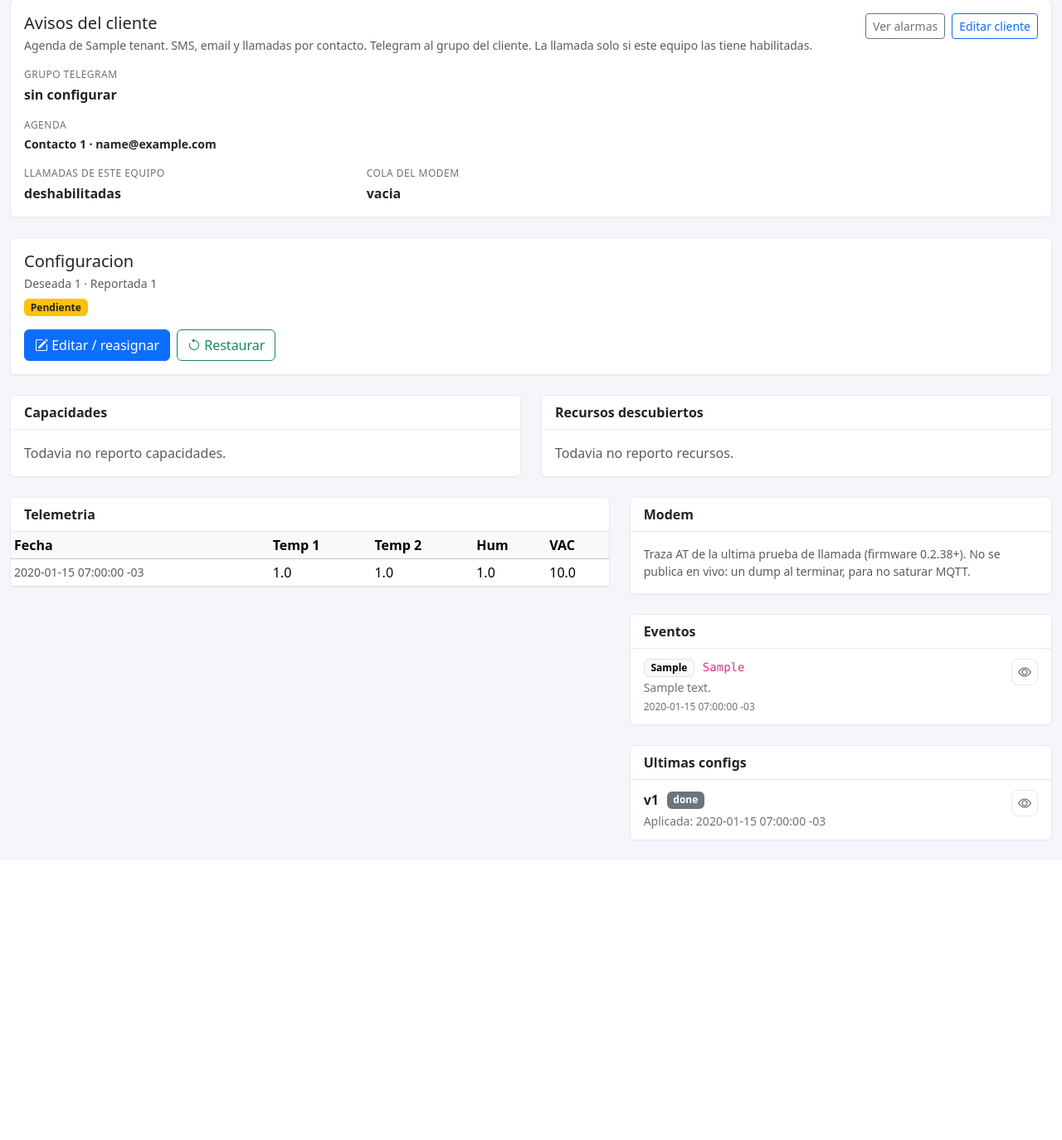
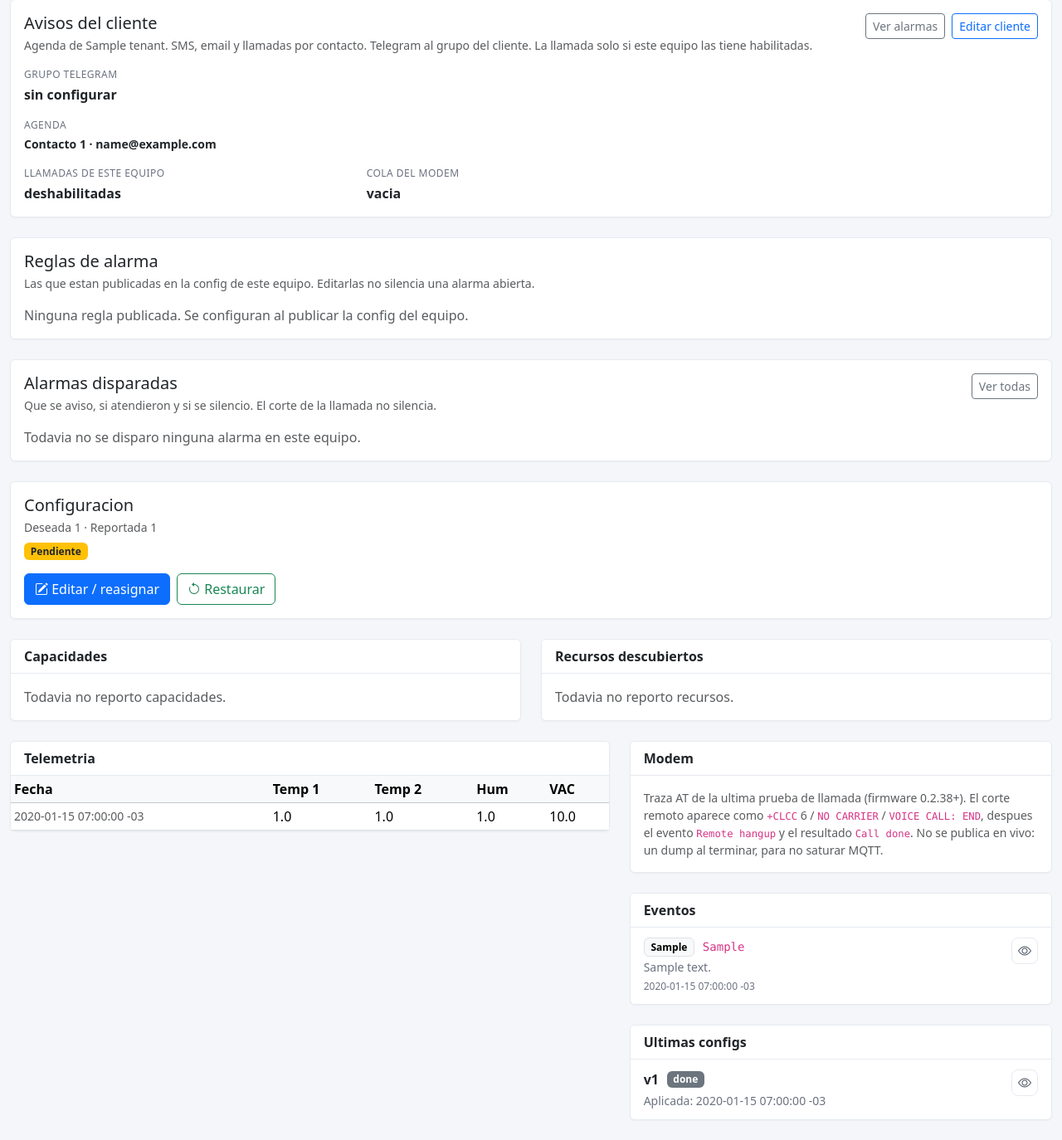
Before and after one commit to nmarcovecchio/cof, a Flask app: page /devices/1 in a window 1280 px wide. Shown: the part 500-1874 px from the top of the page at 83% size. Before the commit the page ends 1515 px from the top, so only its background shows below. Run offline with Flask 3, Linux system fonts and the light colour scheme; the visitor is signed in with stand-in values (Sample User, id 1); tables that the repository leaves empty hold one stand-in row (values such as "Sample post").

Commit message:
Show device alarm rules and treat remote hangup as call progress.
Remote hangup and modem URCs were closing the call job before Call done arrived. The device page now lists published rules and recent alarm cycles.

Co-authored-by: Cursor <cursoragent@cursor.com>

```diff
--- a/backend/app/alarms.py
+++ b/backend/app/alarms.py
@@ -178,6 +178,66 @@ def format_rule_detail(rule: dict, telemetry: dict) -> str:
     if description:
         return f"{description}: {core}"
     return core
+
+
+RULE_OPERATORS = {
+    "gt": ">",
+    "lt": "<",
+    "gte": "≥",
+    "lte": "≤",
+    "eq": "=",
+    "ne": "≠",
+}
+
+ACTION_LABELS = {
+    "call": "llamada",
+    "sms": "SMS",
+    "email": "email",
+    "telegram": "Telegram",
+    "log_only": "solo log",
+}
+
+
+def configured_rules_view(device: Device) -> list[dict]:
+    payload = latest_config_payload(device)
+    sensors = {
+        str(item.get("id")): item
+        for item in (payload.get("sensors") or [])
+        if isinstance(item, dict) and item.get("id")
+    }
+    agenda = {str(item.get("id")): item for item in tenant_contacts(device.tenant)}
+    rows = []
+    for rule in payload.get("rules") or []:
+        if not isinstance(rule, dict):
+            continue
+        sensor_id = str(rule.get("sensor_id") or "")
+        sensor = sensors.get(sensor_id) or {}
+        sensor_name = (sensor.get("name") or "").strip() or sensor_id or "sensor"
+        actions = [ACTION_LABELS.get(str(item), str(item)) for item in (rule.get("actions") or [])]
+        who = []
+        for key in ("call_contact_ids", "sms_contact_ids", "email_contact_ids"):
+            for contact_id in rule.get(key) or []:
+                contact = agenda.get(str(contact_id)) or {}
+                name = (contact.get("name") or "").strip() or str(contact_id)
+                if name not in who:
+                    who.append(name)
+        duration = _safe_seconds(rule.get("duration_seconds"))
+        hysteresis = _safe_seconds(rule.get("hysteresis_seconds"))
+        operator = RULE_OPERATORS.get(rule.get("operator"), rule.get("operator") or "?")
+        title = (rule.get("description") or "").strip() or sensor_name
+        rows.append(
+            {
+                "title": title,
+                "condition": f"{sensor_name} {operator} {rule.get('threshold')}",
+                "duration_label": "inmediato" if duration <= 0 else f"durante {duration}s",
+                "actions": actions,
+                "who": who,
+                "escalate": bool(rule.get("escalate_calls", True)),
+                "hysteresis": hysteresis,
+                "clear": [ACTION_LABELS.get(str(item), str(item)) for item in (rule.get("clear_actions") or [])],
+            }
+        )
+    return rows
 
 
 def _redis_client():
--- a/backend/app/main.py
+++ b/backend/app/main.py
@@ -19,7 +19,7 @@ from werkzeug.middleware.proxy_fix import ProxyFix
 
 from .alarm_ack import acknowledge_by_token, acknowledge_device_from_event, lookup_ack_link, open_device_alarms
 from .alarm_log import friendly_step
-from .alarms import dispatch_alarm, latest_config_payload, resolve_contacts
+from .alarms import configured_rules_view, dispatch_alarm, latest_config_payload, resolve_contacts
 from .contacts import normalize_contact, new_contact_id, sync_legacy_fields, tenant_contacts, tenant_telegram_chats
 from .modem_queue import active_modem_jobs, enqueue_modem_job, pump_modem_queue
 from .extensions import db
@@ -611,6 +611,15 @@ def create_app() -> Flask:
         )
         recent_events = Event.query.filter_by(device_id=device.id).order_by(Event.started_at.desc()).limit(15).all()
         configs = DeviceConfig.query.filter_by(device_id=device.id).order_by(DeviceConfig.version.desc()).limit(5).all()
+        recent_alarms = [
+            alarm_view(event)
+            for event in (
+                Event.query.filter_by(device_id=device.id, type="alarm")
+                .order_by(Event.started_at.desc())
+                .limit(8)
+                .all()
+            )
+        ]
         modem_trace_event = next(
             (
                 event
@@ -625,6 +634,8 @@ def create_app() -> Flask:
             device=device,
             recent_telemetry=recent_telemetry,
             recent_events=recent_events,
+            recent_alarms=recent_alarms,
+            configured_rules=configured_rules_view(device),
             configs=configs,
             test_phone=last_used_test_phone(device, configs),
             modem_trace_event=modem_trace_event,
--- a/backend/app/modem_queue.py
+++ b/backend/app/modem_queue.py
@@ -16,6 +16,8 @@ MAX_QUEUED_JOBS = 16
 CALL_TIMEOUT = timedelta(minutes=4)
 SMS_TIMEOUT = timedelta(minutes=2)
 
+# Progress MQTT from firmware (publishTestCallProgress). The job finishes on
+# the later Call done / Call no answer / … result, not on these.
 CALL_PROGRESS_PREFIXES = (
     "Downloading",
     "Preparing",
@@ -24,6 +26,13 @@ CALL_PROGRESS_PREFIXES = (
     "Retrying",
     "Resetting",
     "Timeout, call already",
+    "Timeout, call still",
+    "Ringing",
+    "Playing audio",
+    "Audio finished",
+    "Remote hangup",
+    "CSFB in progress",
+    "Modem:",
 )
 
 MODEM_COMMANDS = {"test_call", "test_sms"}
--- a/backend/app/templates/dashboard.html
+++ b/backend/app/templates/dashboard.html
@@ -139,6 +139,8 @@
               <span class="badge text-bg-warning text-dark">{{ sev }}</span>
             {% elif sev == 'error' %}
               <span class="badge text-bg-danger">{{ sev }}</span>
+            {% elif event.type == 'test_call' and (event.message or '').startswith('Remote hangup') %}
+              <span class="badge text-bg-success">corte</span>
             {% elif event.type == 'test_call' and (event.message or '').startswith('Call done') %}
               <span class="badge text-bg-success">ok</span>
             {% elif event.type == 'test_sms' and (event.message or '').startswith('SMS sent') %}
--- a/backend/app/templates/device_detail.html
+++ b/backend/app/templates/device_detail.html
@@ -149,6 +149,91 @@
         </div>
       </div>
     </div>
+  </div>
+</div>
+
+<div class="card mb-4">
+  <div class="card-body">
+    <div class="d-flex flex-wrap justify-content-between align-items-start gap-3 mb-3">
+      <div>
+        <h2 class="h5 mb-1">Reglas de alarma</h2>
+        <div class="text-muted small">Las que estan publicadas en la config de este equipo. Editarlas no silencia una alarma abierta.</div>
+      </div>
+      {% if not device.archived_at %}
+      <a class="btn btn-sm btn-outline-primary" href="{{ url_for('device_config', device_uid=device.device_uid) }}">Editar reglas</a>
+      {% endif %}
+    </div>
+    {% if configured_rules %}
+      {% for rule in configured_rules %}
+      <div class="border rounded p-3{% if not loop.last %} mb-2{% endif %}">
+        <div class="fw-semibold">{{ rule.title }}</div>
+        <div class="small text-muted">Dispara si {{ rule.condition }} · {{ rule.duration_label }}</div>
+        <div class="small mt-1">
+          Avisa: {{ rule.actions|join(', ') or 'nada' }}
+          {% if rule.who %} · {{ rule.who|join(', ') }}{% endif %}
+        </div>
+        <div class="small text-muted">
+          {% if rule.escalate %}Escala al siguiente telefono si no atienden.{% else %}Llama solo al primero.{% endif %}
+          {% if rule.hysteresis %} Rearme {{ rule.hysteresis }}s.{% else %} No se repite hasta que se normalice.{% endif %}
+          {% if rule.clear %} Al normalizarse: {{ rule.clear|join(', ') }}.{% endif %}
+        </div>
+      </div>
+      {% endfor %}
+    {% else %}
+      <p class="text-muted mb-0">Ninguna regla publicada. Se configuran al publicar la config del equipo.</p>
+    {% endif %}
+  </div>
+</div>
+
+<div class="card mb-4">
+  <div class="card-body">
+    <div class="d-flex flex-wrap justify-content-between align-items-start gap-3 mb-3">
+      <div>
+        <h2 class="h5 mb-1">Alarmas disparadas</h2>
+        <div class="text-muted small">Que se aviso, si atendieron y si se silencio. El corte de la llamada no silencia.</div>
+      </div>
+      <a class="btn btn-sm btn-outline-secondary" href="{{ url_for('alarms', device=device.device_uid) }}">Ver todas</a>
+    </div>
+    {% if recent_alarms %}
+      {% for alarm in recent_alarms %}
+      <div class="border rounded p-3{% if not loop.last %} mb-2{% endif %}">
+        <div class="d-flex flex-wrap justify-content-between align-items-start gap-2">
+          <div>
+            <div class="fw-semibold">{{ alarm.title }}</div>
+            <div class="small text-muted">{{ alarm.detail }}</div>
+          </div>
+          <div class="d-flex align-items-center gap-2">
+            {% if alarm.acked and alarm.open %}
+              <span class="badge text-bg-warning">reconocida</span>
+            {% elif alarm.open %}
+              <span class="badge text-bg-danger">abierta</span>
+            {% else %}
+              <span class="badge text-bg-success">cerrada</span>
+            {% endif %}
+            <a class="btn btn-sm btn-outline-primary" href="{{ url_for('alarm_detail', event_id=alarm.event.id) }}">Ver ciclo</a>
+          </div>
+        </div>
+        <div class="small text-muted mt-1">{{ alarm.event.started_at|datetime_local }}{% if alarm.event.cleared_at %} · cerro {{ alarm.event.cleared_at|datetime_local }}{% endif %}</div>
+        {% if alarm.steps %}
+        <ol class="timeline mt-3 mb-0">
+          {% for step in alarm.steps[-6:] %}
+          <li class="timeline-item is-{{ step.tone }}">
+            <div class="fw-semibold">{{ step.label }}</div>
+            <div class="small text-muted">{{ step.at|datetime_local }}</div>
+          </li>
+          {% endfor %}
+        </ol>
+        {% if alarm.steps|length > 6 %}
+        <div class="small text-muted mt-2">Ultimos 6 pasos de {{ alarm.steps|length }}. El ciclo completo esta en el detalle.</div>
+        {% endif %}
+        {% else %}
+        <div class="small text-muted mt-2">{{ alarm.last }}</div>
+        {% endif %}
+      </div>
+      {% endfor %}
+    {% else %}
+      <p class="text-muted mb-0">Todavia no se disparo ninguna alarma en este equipo.</p>
+    {% endif %}
   </div>
 </div>
 
@@ -397,6 +482,8 @@
       {% else %}
       <div class="p-3 text-muted small">
         Traza AT de la ultima prueba de llamada (firmware 0.2.38+).
+        El corte remoto aparece como <code>+CLCC</code> 6 / <code>NO CARRIER</code> / <code>VOICE CALL: END</code>,
+        despues el evento <code>Remote hangup</code> y el resultado <code>Call done</code>.
         No se publica en vivo: un dump al terminar, para no saturar MQTT.
       </div>
       {% endif %}
@@ -415,6 +502,8 @@
                   <span class="badge text-bg-warning text-dark">{{ sev }}</span>
                 {% elif sev == 'error' %}
                   <span class="badge text-bg-danger">{{ sev }}</span>
+                {% elif event.type == 'test_call' and (event.message or '').startswith('Remote hangup') %}
+                  <span class="badge text-bg-success">corte</span>
                 {% elif event.type == 'test_call' and (event.message or '').startswith('Call done') %}
                   <span class="badge text-bg-success">ok</span>
                 {% elif event.type == 'test_sms' and (event.message or '').startswith('SMS sent') %}
```
